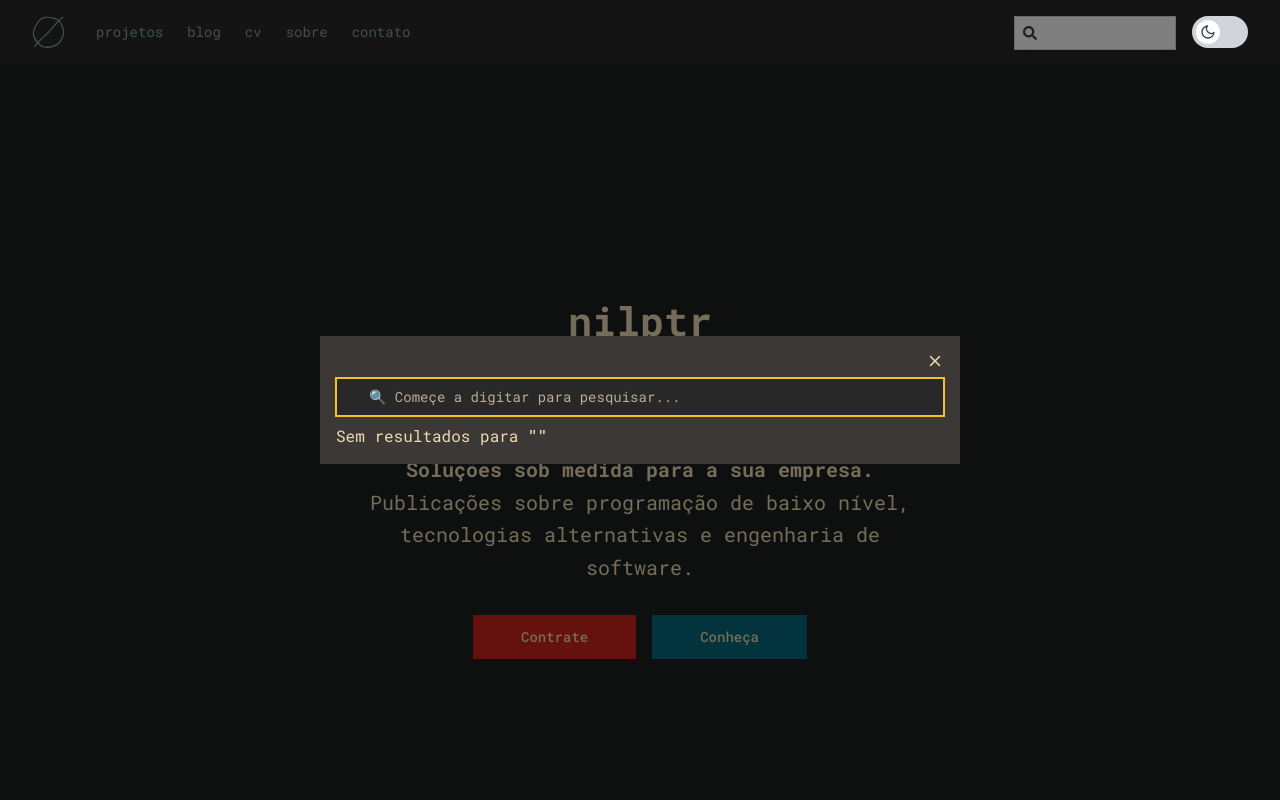
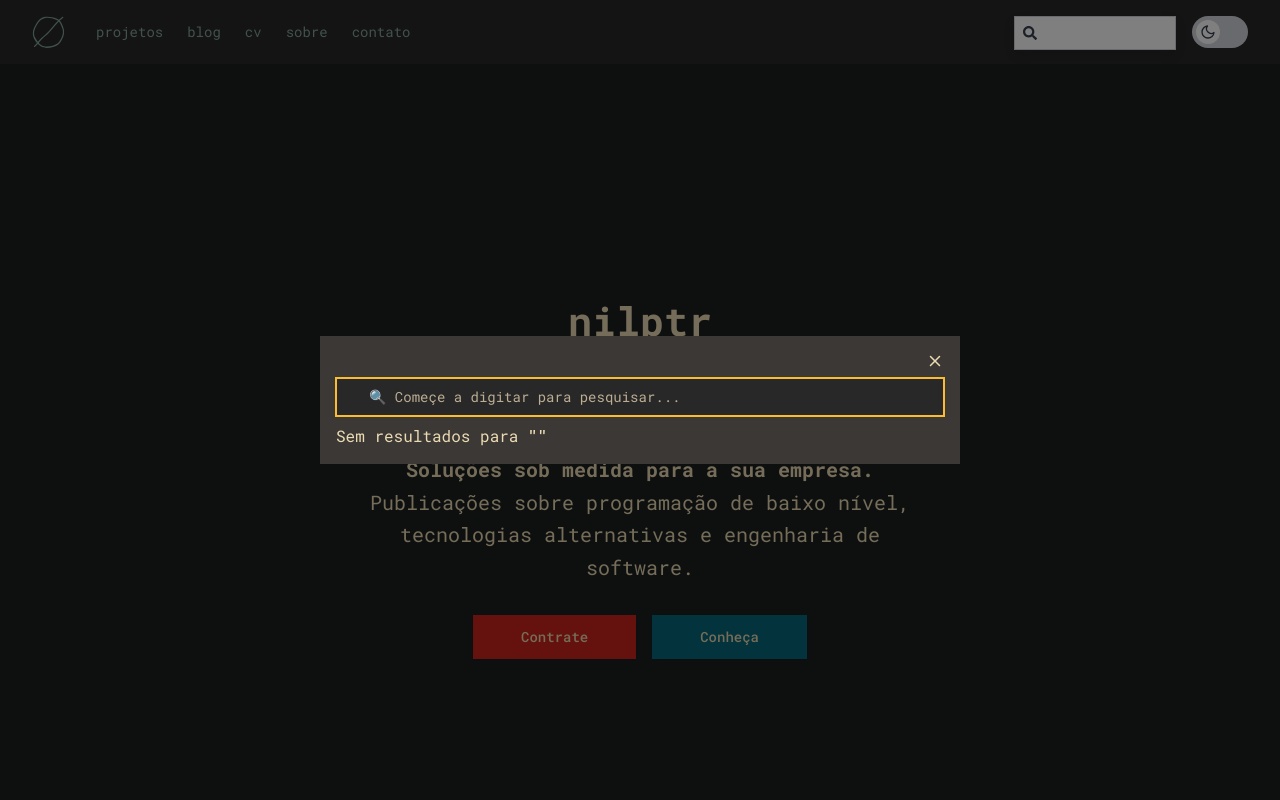
Before and after one commit to pedro-git-projects/nilptr-next, a Next.js app: page / in a window 1280 px wide. Both pictures are taken after a click on the button 1095 px from the left and 32 px from the top of the page. Shown: the top 800 px of the page. Built offline with nearby package versions, Linux system fonts and the light colour scheme.

Commit message:
fix: search modal is now rendered over theme toggler

```diff
--- a/src/app/_components/search-input.tsx
+++ b/src/app/_components/search-input.tsx
@@ -1,7 +1,6 @@
 "use client";
 
 import { useEffect, useState } from "react";
-import { FaSearch } from "react-icons/fa";
 import SearchModal from "./search-modal";
 import SearchBtn from "./search-btn";
 
--- a/src/app/_components/search-modal.tsx
+++ b/src/app/_components/search-modal.tsx
@@ -66,7 +66,7 @@
   }, []);
 
   return (
-    <div className="fixed inset-0 flex items-center justify-center bg-black bg-opacity-50">
+    <div className="fixed inset-0 flex items-center justify-center z-50 bg-black bg-opacity-50">
       <div className="bg-light-background-light shadow-[#bdae93] dark:bg-background-light border-light-border dark:border-[#3c3836] dark:shadow-gray-800/25 p-4 w-1/2 relative">
         {loading && <Spinner />}
         <div className="flex justify-end">
```
